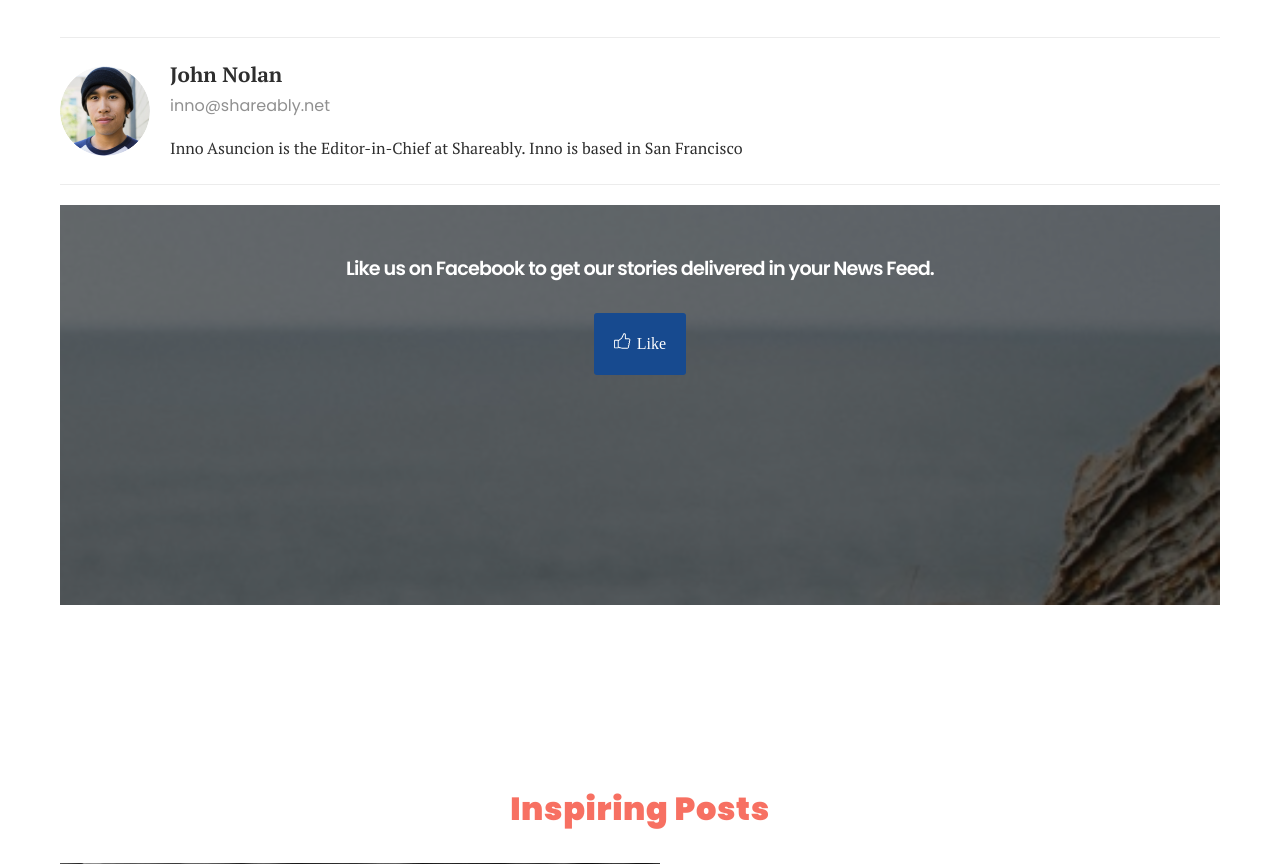
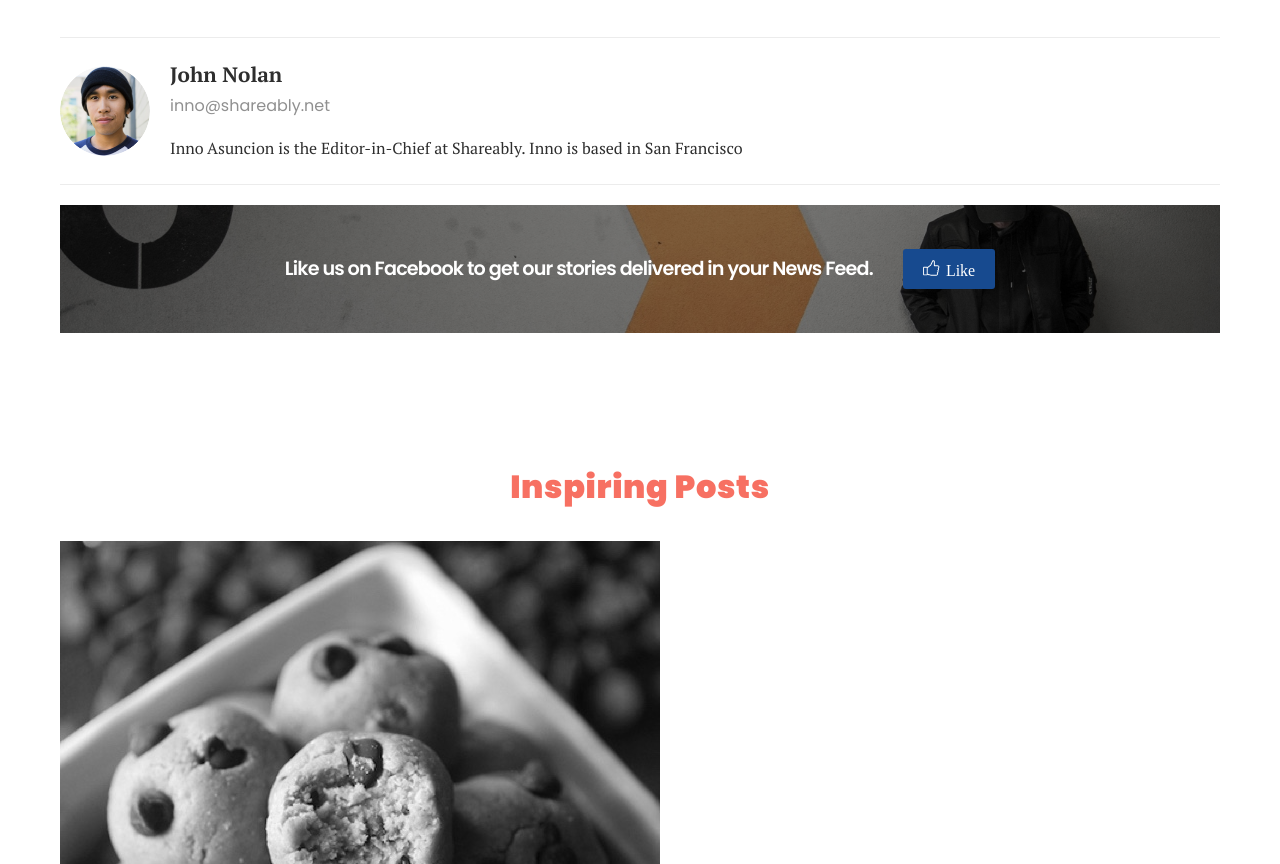
Before and after one commit to lmosele/templates1, a PHP site: page /relieved-article.php in a window 1280 px wide. Shown: the part 2976-3840 px from the top of the page. Run offline with PHP 8.4, Linux system fonts and the light colour scheme; style sheets or scripts are compiled from the project's sources; some libraries are stand-ins or nearby versions; some web fonts are replaced.

Commit message:
Article content

```diff
--- a/relieved-article.php
+++ b/relieved-article.php
@@ -83,7 +83,7 @@
 					</div>
 				</div>
 
-				<div class="ad-small horizontal">
+				<div class="ad-small horizontal" style="background-image: url(./dist/img/photos/adbg2.jpg)">
 					<h4 class="ad-small-title">Like us on Facebook to get our stories delivered in your News Feed.</h4>
 					<button class="reset-button button-blue ad-small-like-button">Like</button>
 				</div>
--- a/src/modules/_inspiring_posts_section.php
+++ b/src/modules/_inspiring_posts_section.php
@@ -102,7 +102,7 @@
 
 		</div>
 		<div class="col-xs-12 col-sm-12 col-md-2">
-			<div class="ad-small">
+			<div class="ad-small" style="background-image: url(./dist/img/photos/adbg1.jpg)">
 				<h4 class="ad-small-title">Like us on Facebook to get our stories delivered in your News Feed.</h4>
 				<button class="reset-button button-blue ad-small-like-button">Like</button>
 			</div>
--- a/src/styles/_article.scss
+++ b/src/styles/_article.scss
@@ -1,7 +1,7 @@
 .page-container {
 	@include inner-padding(60px);
 	padding-top: ($nav-height*1.2);
-  padding-bottom: $nav-height;
+  padding-bottom: ($nav-height/2);
 	max-width: 90em;
 	margin: 0 auto;
 }
--- a/src/styles/_shared.scss
+++ b/src/styles/_shared.scss
@@ -524,7 +524,6 @@
   text-align: center;
   padding: 20px;
   background-color: $lightgrey;
-  background-image: url('../img/photos/adbg1.jpg');
   background-size: cover;
   min-height: 400px;
   position: relative;
@@ -557,4 +556,30 @@
   @include laptop {
     min-height: 200px
   }
+  &.horizontal {
+    min-height: 50px;
+    width: 100%;
+    display: inline-flex;
+    align-items: center;
+    justify-content: center;
+    .ad-small-title {
+      max-width: 70%;
+      margin-right: 30px;
+    }
+    .ad-small-like-button {
+      height: 40px;
+      padding: 0;
+      padding-left: 20px;
+      padding-right: 20px;
+      line-height: 44px;
+    }
+    @include tablet {
+      text-align: center;
+      display: initial;
+      .ad-small-title {
+        max-width: 100%;
+      }
+    }
+
+  }
 }
```
